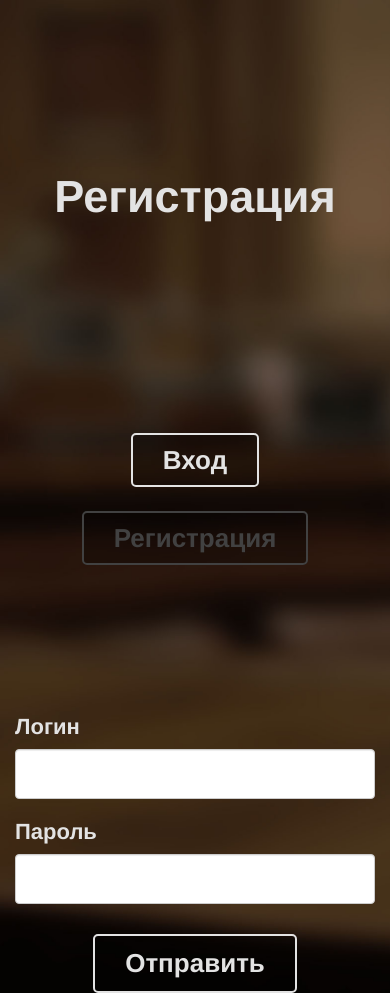
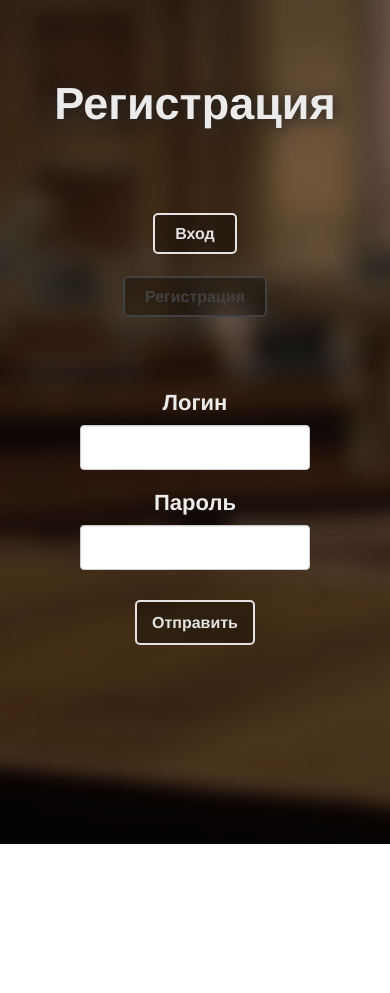
Before and after one commit to EGrechishnikov/voter-front, a React (Create React App) app: page /reg in a window 390 px wide. After the commit the page ends 844 px from the top, so only its background shows below. Built offline with nearby package versions, Linux system fonts and the light colour scheme.

Commit message:
mobile version

```diff
--- a/src/components/Home.js
+++ b/src/components/Home.js
@@ -20,10 +20,10 @@ class Home extends React.Component {
             <div id="home" className={this.state.divClass}>
                 <div className="container">
                     <div className="row">
-                        <div className="col-sm-4 col-sm-offset-2 button-wrapper">
+                        <div className="col-xs-6 col-xs-offset-3 col-sm-4 col-sm-offset-2 button-wrapper">
                             <Link className="button" to="/create">Создать</Link>
                         </div>
-                        <div className="col-sm-4 col-sm-offset-1 button-wrapper">
+                        <div className="col-xs-6 col-xs-offset-3 col-sm-4 col-sm-offset-1 button-wrapper">
                             <Link className="button" to="/list">Голосовать</Link>
                         </div>
                     </div>
--- a/src/components/Navigation.js
+++ b/src/components/Navigation.js
@@ -5,14 +5,14 @@ import {Link} from "react-router-dom";
 class Navigation extends React.Component {
     render() {
         let login = this.props.user !== null ? this.props.user.login : '';
-        return(
-            <nav className="navbar navbar-inverse">
+        return (
+            <nav className='navbar navbar-inverse navbar-showed'>
                 <div className="container-fluid">
-                    <div className="col-sm-2 col-sm-offset-1">
+                    <div className="col-xs-2 col-sm-offset-1">
                         <Link className="navbar-brand" to="/">VOTER</Link>
                     </div>
-                    <div id="login" className="col-sm-3 col-sm-offset-4">{login}</div>
-                    <div id="button-wrapper" className="col-sm-1">
+                    <div id="login" className="col-xs-3 col-xs-offset-4 not-for-mobile">{login}</div>
+                    <div id="logout-button-container" className="col-xs-2">
                         <Link id="logout-button" to="/" onClick={this.props.logout}>Выйти</Link>
                     </div>
                 </div>
--- a/src/components/UserForm.js
+++ b/src/components/UserForm.js
@@ -27,15 +27,15 @@ class UserForm extends React.Component {
                     <h1>{this.props.isLoginPage ? 'Вход' : 'Регистрация'}</h1>
                 </div>
                 <div className="row">
-                    <div id="log-reg-buttons" className="col-sm-3">
-                        <div className="mb-40">
+                    <div id="log-reg-buttons" className="col-xs-8 col-xs-offset-2 col-sm-3 col-sm-offset-0">
+                        <div className="mb-40 col-xs-4  col-sm-6 col-sm-offset-3">
                             {
                                 this.props.isLoginPage ?
                                     <Link disabled className="button disabled-button" to="/login">Вход</Link> :
                                     <Link className="button" to="/login">Вход</Link>
                             }
                         </div>
-                        <div>
+                        <div className="col-xs-6 col-xs-offset-2 col-sm-6 col-sm-offset-1">
                             {
                                 this.props.isLoginPage ?
                                     <Link className="button" to="/reg">Регистрация</Link> :
@@ -43,28 +43,29 @@ class UserForm extends React.Component {
                             }
                         </div>
                     </div>
-                    <div className="col-sm-6 col-sm-offset-2 form">
+                    <div className=" col-xs-8 col-xs-offset-2 col-sm-6 col-sm-offset-2 form">
                         <form onSubmit={this.submit} className="form-horizontal">
                             <div className="form-group">
-                                <label className="col-sm-2 control-label">Логин</label>
-                                <div className="col-sm-10">
+                                <label className="col-xs-12 center col-sm-2 col-sm-offset-0 control-label">Логин</label>
+                                <div className="col-sm-9 col-sm-offset-1">
                                     <input ref={(input) => {
                                         this.login = input;
                                     }} type="text" className="form-control"/>
                                 </div>
                             </div>
                             <div className="form-group">
-                                <label className="col-sm-2 control-label">Пароль</label>
-                                <div className="col-sm-10">
+                                <label className="col-xs-12 center col-sm-2 col-sm-offset-0 control-label">Пароль</label>
+                                <div className="col-sm-9 col-sm-offset-1">
                                     <input ref={(input) => {
                                         this.password = input;
                                     }} type="password" className="form-control"/>
+                                    <div className="center mt-30">
+                                        <p>{this.props.validationMessage}</p>
+                                        <button className="button">Отправить</button>
+                                    </div>
                                 </div>
                             </div>
-                            <div className="center mt-30">
-                                <p>{this.props.validationMessage}</p>
-                                <button className="button">Отправить</button>
-                            </div>
+
                         </form>
                     </div>
                 </div>
--- a/src/style/css/common.css
+++ b/src/style/css/common.css
@@ -36,3 +36,23 @@ a, a:hover, a:focus {
     border-color: #414141;
     cursor: default;
 }
+
+@media screen and (max-width: 768px) {
+    .button {
+        font-size: 18px;
+    }
+
+    button.button {
+        padding: 5px 25px;
+    }
+}
+
+@media screen and (min-width: 768px) and (max-width: 1200px) {
+    .button {
+        font-size: 21px;
+    }
+
+    button.button {
+        padding: 5px 25px;
+    }
+}
--- a/src/style/css/entrance.css
+++ b/src/style/css/entrance.css
@@ -1,5 +1,6 @@
 h1 {
-    color: #e3e3e3;
+    color: #ebebeb;
+    text-shadow: 2px 2px 15px #222;
 }
 
 .form-horizontal {
@@ -14,7 +15,7 @@ h1 {
 
 .form {
     margin-top: 18vh;
-    color: #e3e3e3;
+    color: #ebebeb;
 }
 
 #log-reg-buttons {
@@ -44,3 +45,46 @@ h1 {
 .center p {
     color: #c50000;
 }
+
+@media screen and (max-width: 768px) {
+    .header-wrapper {
+        margin-top: 7vh;
+    }
+
+    #log-reg-buttons {
+        margin-top: 10vh;
+    }
+
+    .form {
+        margin-top: 9vh;
+        font-size: 20px;
+    }
+}
+
+@media screen and (max-width: 640px) {
+    .button, .button:focus {
+        font-size: 16px;
+        padding: 10px 20px;
+    }
+
+    button.button {
+        padding: 3px 15px;
+    }
+
+    .form-control {
+        height: 45px;
+    }
+}
+
+@media screen and (max-width: 540px) {
+    #log-reg-buttons div {
+        width: 100%;
+        margin-left: 0;
+    }
+}
+
+@media screen and (min-width: 768px) and (max-width: 992px) {
+    .container {
+        width: 100%;
+    }
+}
--- a/src/style/css/home.css
+++ b/src/style/css/home.css
@@ -13,6 +13,17 @@
     margin-top: 77vh;
 }
 
-#button-wrapper {
-    margin-top: 12px;
+@media screen and (max-width: 768px) {
+    .button-wrapper {
+        text-align: center;
+        margin-top: 60vh;
+    }
+
+    .button-wrapper:last-of-type {
+        margin-top: 10vh;
+    }
+
+    .home-loaded {
+        background-image: url("../images/blur.jpg") !important;
+    }
 }
--- a/src/style/css/navigation.css
+++ b/src/style/css/navigation.css
@@ -3,15 +3,8 @@
     position: fixed;
     z-index: 1;
     width: 100%;
-    opacity: 0;
-    transition-property: opacity;
-    transition-duration: 1s;
     border-bottom: 1px #222 solid;
     border-radius: 0;
-}
-
-.navbar:hover {
-    opacity: 1;
 }
 
 #login {
@@ -45,3 +38,23 @@
 .navbar-brand:hover {
     color: gray !important;
 }
+
+#logout-button-container {
+    line-height: 50px;
+}
+
+@media screen and (max-width: 500px) {
+    .not-for-mobile {
+        display: none;
+    }
+
+    #logout-button-container {
+        margin-left: 50%;
+    }
+}
+
+@media screen and (max-width: 350px) {
+    #logout-button-container {
+        margin-left: 45%;
+    }
+}
```
